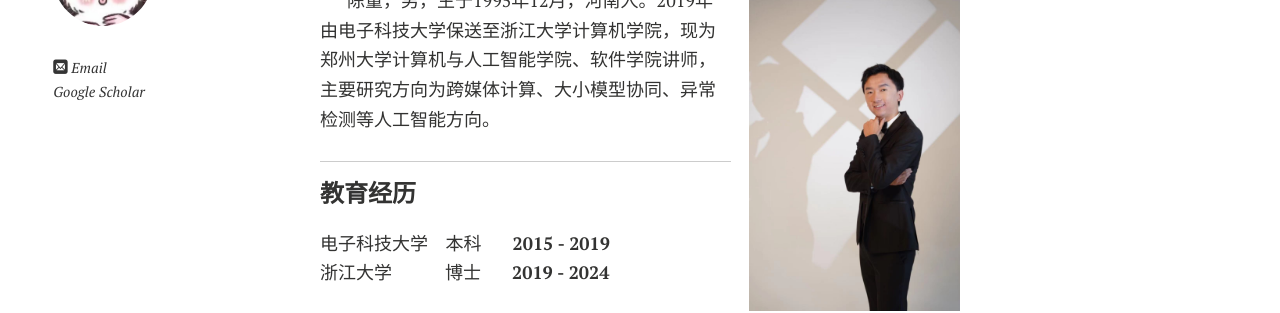
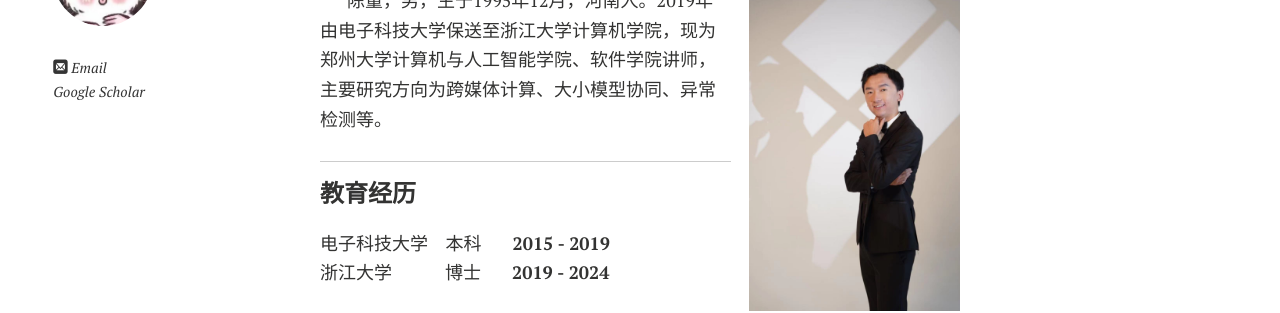
Before and after one commit to Anfeather/Anfeather.github.io, a Jekyll site: the page built from index.md, in a window 1280 px wide. Shown: the part 182-495 px from the top of the page. Built offline with Jekyll 4.4.1, drawn with Linux system fonts in a browser that asks for light colours; nearby versions of some CDN libraries; comment, search, counter and statistics services are not loaded; a style sheet for code colours, icons or effects is not loaded; our own code applies the rules of GitHub Pages for plain Markdown files.

Commit message:
Update index.md

```diff
--- a/index.md
+++ b/index.md
@@ -6,7 +6,7 @@ layout: page
 
 <img src="https://anfeather.github.io/chendong.jpg" class="floatpic" width="340" height="500">
 
-陈董，男，生于1995年12月，河南人。2019年由电子科技大学保送至浙江大学计算机学院，现为郑州大学计算机与人工智能学院、软件学院讲师，主要研究方向为跨媒体计算、大小模型协同、异常检测等人工智能方向。
+陈董，男，生于1995年12月，河南人。2019年由电子科技大学保送至浙江大学计算机学院，现为郑州大学计算机与人工智能学院、软件学院讲师，主要研究方向为跨媒体计算、大小模型协同、异常检测等。
 
 ---
 ### 教育经历
```
